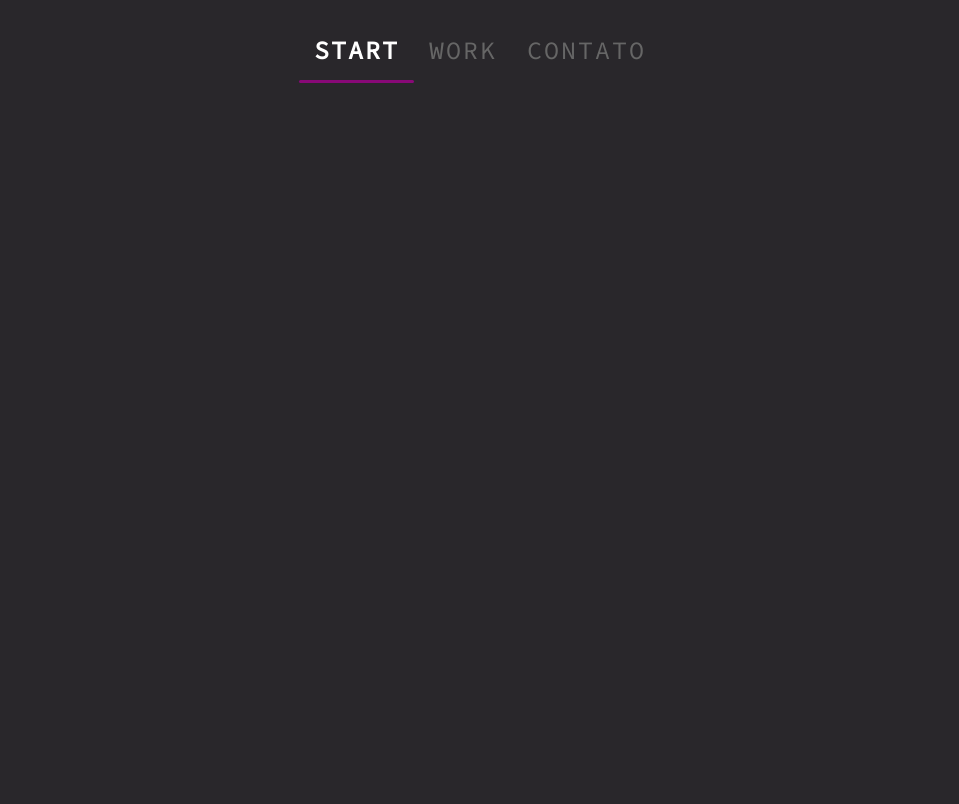
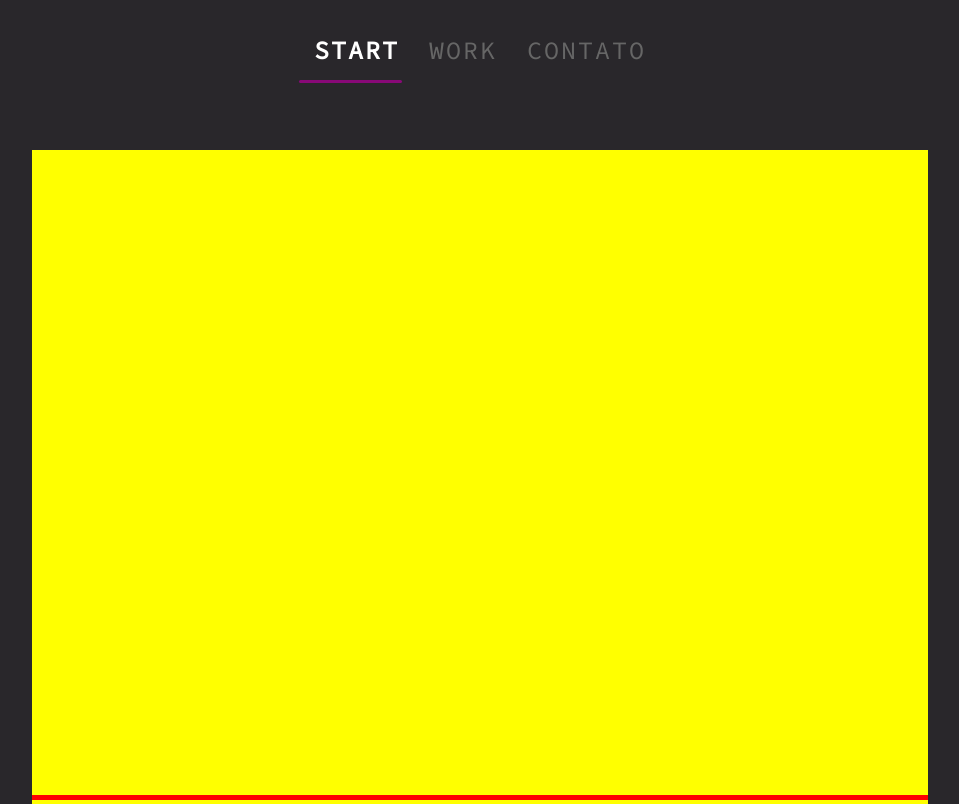
Before and after one commit to JhonMercedes/MyPortfolio, a plain HTML site: page index.html in a window 1280 px wide. Shown: the top 804 px of the page, without its empty margins (160-1119 px from the left). Drawn offline with Linux system fonts and the light colour scheme.

Commit message:
Contruindo Sections

```diff
--- a/css/style.css
+++ b/css/style.css
@@ -34,6 +34,7 @@ body {
     position: fixed;
     top: 20px;
     left: 0;
+    z-index: 100;
 }
 
 .ja-menu ul {
@@ -51,7 +52,7 @@ body {
 .ja-menu ul li:hover:after, .ja-menu ul li.ja-active::after {
     content: '';
     position: absolute;
-    width: 100%;
+    width: 90%;
     height: 3px;
     border-radius: 2px;
     background-color: rgb(136, 9, 119);
@@ -74,3 +75,41 @@ body {
     color: #fff;
     font-weight: 800;
 }
+
+.ja-orbita {
+    width: 100%;
+    height: 100%;
+    display: block;
+    position: fixed;
+    left: -50%;
+    top: 0;
+    z-index: 1;
+    background-image: url('');
+    background-repeat: no-repeat;
+    background-position: left center;
+    background-size: 100%;
+}
+.ja-saturno {
+    width: 100%;
+    height: 100%;
+    display: block;
+    position: fixed;
+    right: -50%;
+    top: 0;
+    z-index: 1;
+    background-image: url('');
+    background-repeat: no-repeat;
+    background-position: right center;
+    background-size: 100%;
+}
+
+.ja-container {
+    width: 70%;
+    display: table;
+    margin: 150px auto;
+    background: yellow;
+}
+
+.ja-section {
+    border-bottom: 5px solid red;
+}
--- a/index.html
+++ b/index.html
@@ -10,6 +10,13 @@
     <title>Jhon Armando - Developer </title>
 </head>
 <body>
+
+    <div class="ja-orbita" id="ja-orbita">
+
+    </div>
+    <div class="ja-saturno" id="ja-saturno">
+
+    </div>
 
     <div class="ja-preloader" id="ja-preloader">
         <div class="ja-logo" id="ja-logo">
@@ -30,6 +37,35 @@
             </li>
         </ul>
     </nav>
+    <!--Criando Container para centralizar texto e imgens -->
+    <main class="ja-container">
+        <section class="ja-section" >
+
+        </section>
+        <section class="ja-section" >
+
+        </section>
+        <section class="ja-section" >
+
+        </section>
+
+    </main>
+
+    <!-- Usando Scritp -->
+    <script type="text/javascript">
+
+        var windowHeight = window.innerHeight;
+        var section = document.querySelectorAll('.ja-section')
+
+        var i;
+        for(i=0; section.length>i; i++) {
+            var mySection = section[i];
+            mySection.style.height = (windowHeight-150)+'px';
+        }
+
+
+
+    </script>
 
 </body>
 
```
Also changed, not shown: images/1338379.jpg (added), images/programming.jpg (added).
